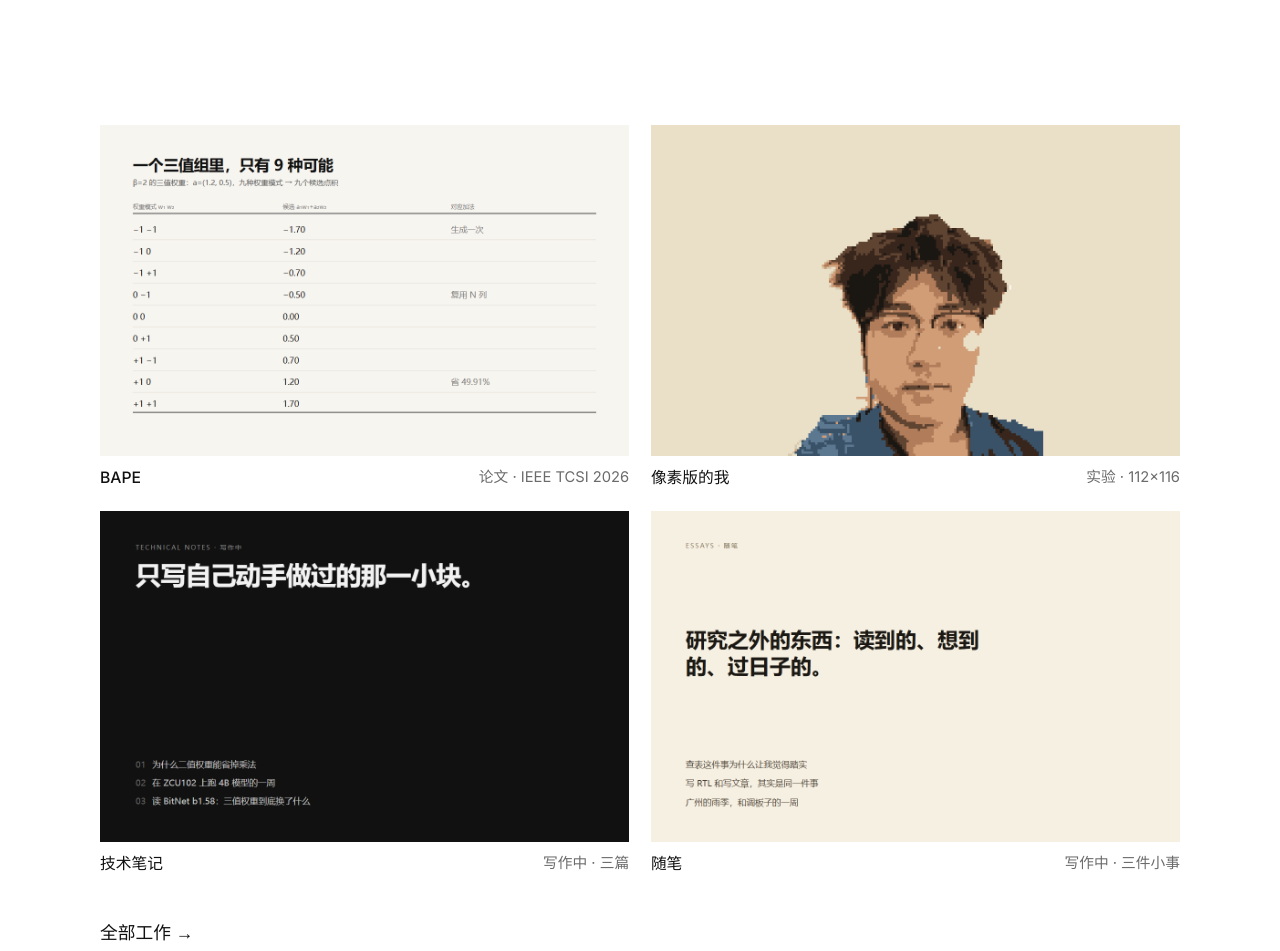
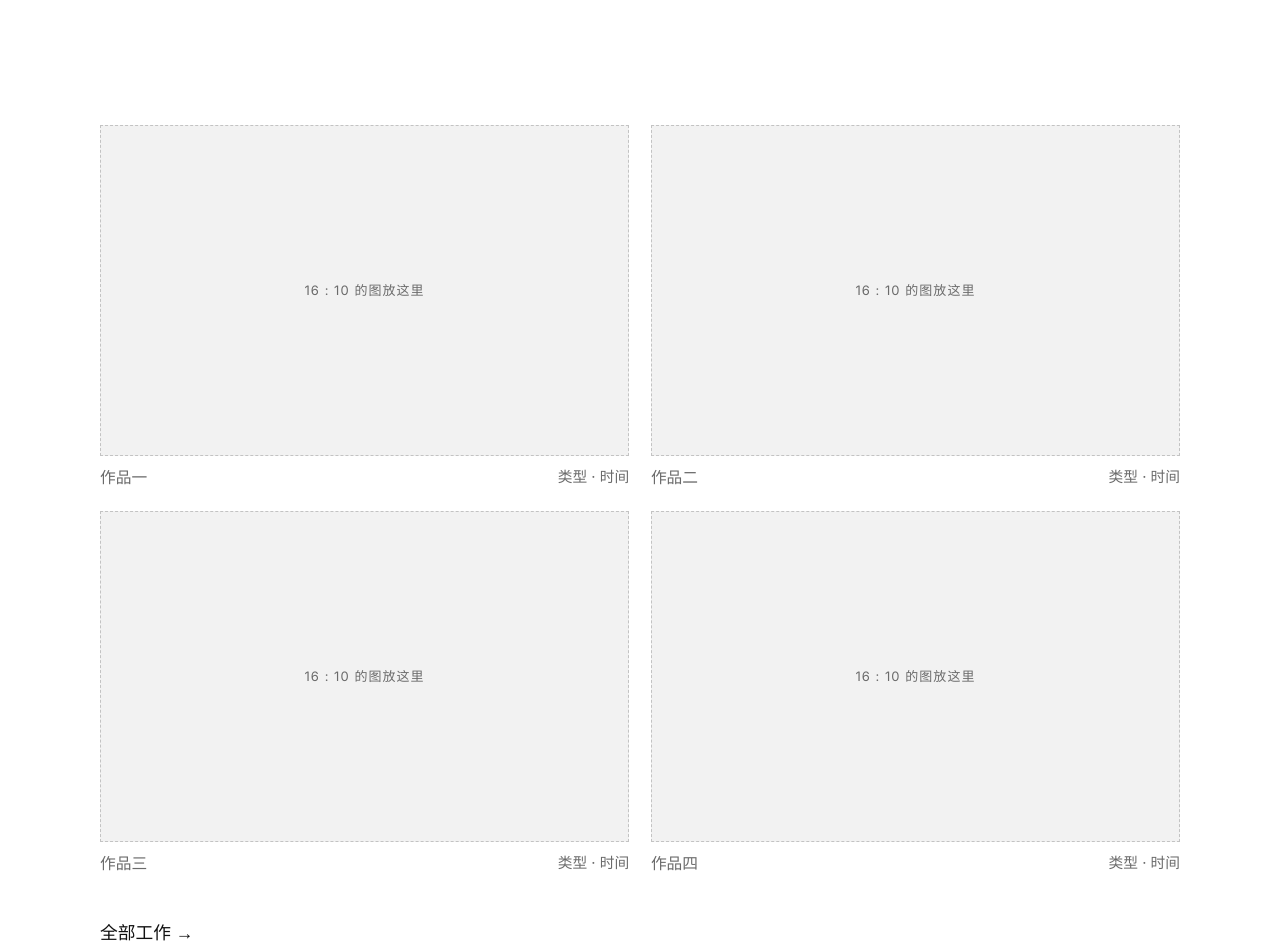
Before and after one commit to zwj276765037-lab/zwj276765037-lab.github.io, a plain HTML site: page index.html in a window 1280 px wide. Shown: the part 1081-2032 px from the top of the page. Drawn offline with Linux system fonts and the light colour scheme.

Commit message:
作品格改成四个空位（16:10 提示），图留空等你后续给；素材目录加说明

```diff
--- a/index.html
+++ b/index.html
@@ -110,6 +110,10 @@
   .item figcaption{display:flex;justify-content:space-between;gap:16px;margin-top:10px;
     font-size:calc(var(--fs) - 3px);color:var(--muted);line-height:1.5}
   .item figcaption b{font-weight:500;color:var(--ink);font-size:calc(var(--fs) - 2px)}
+  .item.slot{cursor:default}
+  .item.slot figure{border:1px dashed rgba(127,127,127,.4);display:grid;place-items:center}
+  .item.slot figure::after{content:"16 : 10 的图放这里";font-size:13px;letter-spacing:.08em;color:var(--muted)}
+  .item.slot figcaption b,.item.slot figcaption span{color:var(--muted);font-weight:400}
   .all-work{max-width:var(--wide);margin:clamp(26px,3.4vw,44px) auto 0;font-size:var(--fs);display:inline-block}
   .all-work:hover{opacity:.55}
   .all-wrap{max-width:var(--wide);margin:0 auto}
@@ -197,24 +201,22 @@
 
   <section class="work" id="work">
     <div class="wrap">
-      <!-- ✏️ 作品格：复制一个 <a class="item"> 就能加一件；图用 16:10 -->
+      <!-- ✏️ 作品格
+           现在是四个空位。要放图时，把一个 <div class="item slot"> 整段换成：
+
+           <a class="item" href="作品链接（没有就写 #）">
+             <figure><img src="assets/work/图名.png" alt="一句话描述"></figure>
+             <figcaption><b>作品名</b><span>类型 · 时间</span></figcaption>
+           </a>
+
+           图的比例 16:10（1160×726 或 580×363），文件名自己起。
+       -->
+      <div style="max-width:var(--wide);margin:0 auto">
         <div class="grid">
-          <a class="item" href="#work">
-            <figure><img src="assets/work/diagram.png" alt="候选空间示意图"></figure>
-            <figcaption><b>BAPE</b><span>论文 · IEEE TCSI 2026</span></figcaption>
-          </a>
-          <a class="item" href="#work">
-            <figure><img src="assets/work/pixel.png" alt="像素人像"></figure>
-            <figcaption><b>像素版的我</b><span>实验 · 112×116</span></figcaption>
-          </a>
-          <a class="item" href="#work">
-            <figure><img src="assets/work/notes.png" alt="技术笔记卡片"></figure>
-            <figcaption><b>技术笔记</b><span>写作中 · 三篇</span></figcaption>
-          </a>
-          <a class="item" href="#work">
-            <figure><img src="assets/work/essays.png" alt="随笔卡片"></figure>
-            <figcaption><b>随笔</b><span>写作中 · 三件小事</span></figcaption>
-          </a>
+          <div class="item slot"><figure></figure><figcaption><b>作品一</b><span>类型 · 时间</span></figcaption></div>
+          <div class="item slot"><figure></figure><figcaption><b>作品二</b><span>类型 · 时间</span></figcaption></div>
+          <div class="item slot"><figure></figure><figcaption><b>作品三</b><span>类型 · 时间</span></figcaption></div>
+          <div class="item slot"><figure></figure><figcaption><b>作品四</b><span>类型 · 时间</span></figcaption></div>
         </div>
         <div class="all-wrap"><a class="all-work" href="#work">全部工作 →</a></div>
       </div>
```
Also changed, not shown: assets/work/README.txt (added), assets/work/diagram.png (deleted), assets/work/essays.png (deleted), assets/work/notes.png (deleted), assets/work/pixel.png (deleted), assets/work/site.png (deleted), 1 other file.
